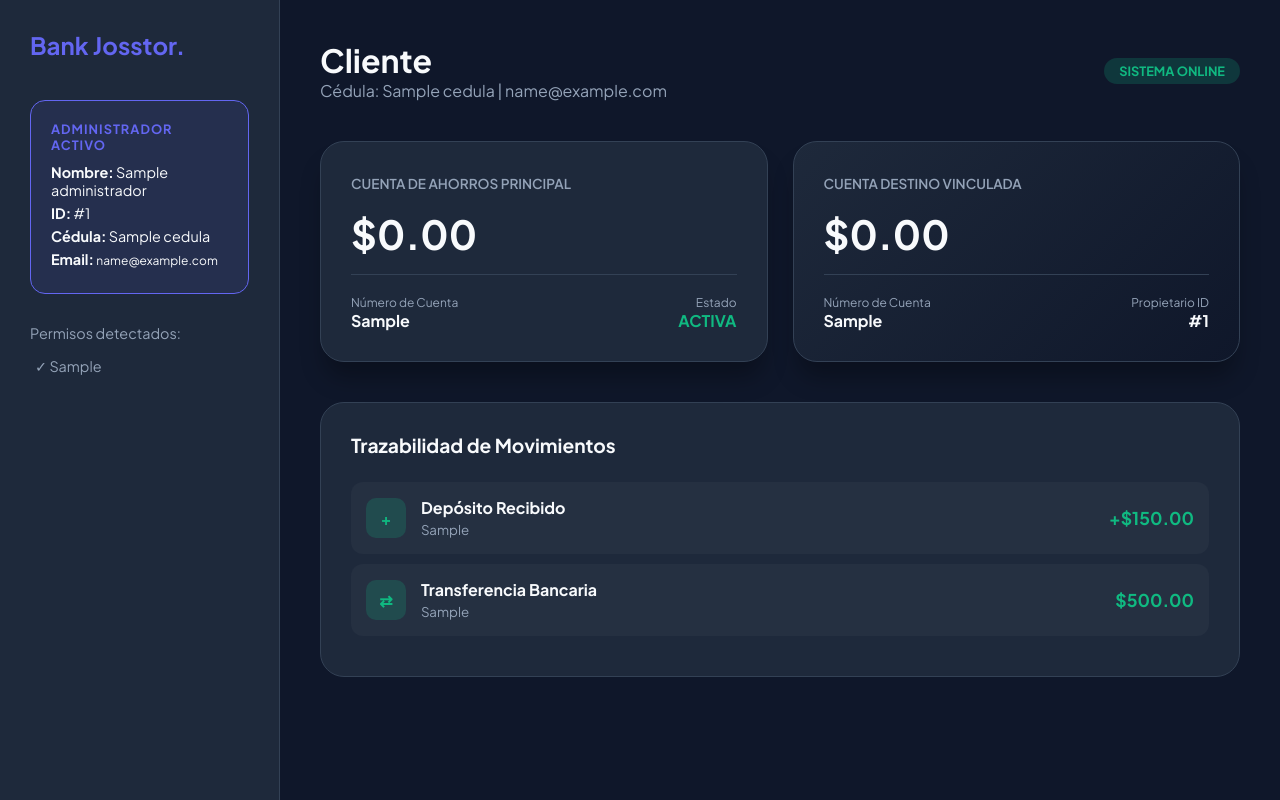
After one commit to GhelfoTech/Bank_PHP, a PHP site: template views/banco_view.php in a window 1280 px wide. The commit adds this page. Run offline with PHP 8.4, Linux system fonts and the light colour scheme; the template is opened without the code that fills it: most values are stand-ins (such as "Sample title", 1, 10 or a date in 2020).

Commit message:
added MVC structure

```diff
--- /dev/null
+++ b/views/banco_view.php
@@ -0,0 +1,150 @@
+<!DOCTYPE html>
+<html lang="es">
+<head>
+    <meta charset="UTF-8">
+    <meta name="viewport" content="width=device-width, initial-scale=1.0">
+    <title>Bank Josstor</title>
+    <link href="https://fonts.googleapis.com/css2?family=Plus+Jakarta+Sans:wght@300;400;600;700&display=swap" rel="stylesheet">
+    <style>
+        :root {
+            --bg: #0f172a;
+            --sidebar: #1e293b;
+            --card: #1e293b;
+            --accent: #6366f1;
+            --success: #10b981;
+            --danger: #f43f5e;
+            --text: #f8fafc;
+            --text-muted: #94a3b8;
+        }
+
+        * { margin: 0; padding: 0; box-sizing: border-box; font-family: 'Plus Jakarta Sans', sans-serif; }
+
+        body { background: var(--bg); color: var(--text); display: flex; min-height: 100vh; }
+
+        /* Sidebar con información del Administrador */
+        .sidebar { width: 280px; background: var(--sidebar); padding: 30px; border-right: 1px solid #334155; }
+        .admin-box { background: rgba(99, 102, 241, 0.1); padding: 20px; border-radius: 15px; border: 1px solid var(--accent); margin-bottom: 30px; }
+        .admin-box h4 { font-size: 0.8rem; color: var(--accent); text-transform: uppercase; letter-spacing: 1px; margin-bottom: 10px; }
+        .admin-info p { font-size: 0.9rem; margin-bottom: 5px; }
+
+        /* Contenedor Principal */
+        .main { flex: 1; padding: 40px; overflow-y: auto; }
+        .header { display: flex; justify-content: space-between; align-items: center; margin-bottom: 40px; }
+        .status-badge { background: rgba(16, 185, 129, 0.2); color: var(--success); padding: 5px 15px; border-radius: 20px; font-size: 0.8rem; font-weight: 700; }
+
+        /* Grid de Cuentas */
+        .grid { display: grid; grid-template-columns: repeat(auto-fit, minmax(350px, 1fr)); gap: 25px; margin-bottom: 40px; }
+        .card { background: var(--card); border-radius: 24px; padding: 30px; box-shadow: 0 20px 25px -5px rgba(0,0,0,0.3); position: relative; border: 1px solid #334155; }
+        .card-label { color: var(--text-muted); font-size: 0.85rem; font-weight: 600; }
+        .card-balance { font-size: 2.5rem; font-weight: 700; margin: 15px 0; }
+        .card-meta { display: flex; justify-content: space-between; border-top: 1px solid #334155; pt-20px; padding-top: 20px; margin-top: 10px;}
+        .meta-item span { display: block; font-size: 0.75rem; color: var(--text-muted); }
+        .meta-item b { font-size: 1rem; }
+
+        /* Historial de Movimientos */
+        .history { background: var(--card); border-radius: 24px; padding: 30px; border: 1px solid #334155; }
+        .history h3 { margin-bottom: 25px; font-size: 1.2rem; }
+        .log-row { display: flex; align-items: center; padding: 15px; background: rgba(255,255,255,0.03); border-radius: 12px; margin-bottom: 10px; }
+        .log-icon { width: 40px; height: 40px; border-radius: 10px; display: flex; align-items: center; justify-content: center; margin-right: 15px; font-weight: bold; }
+        .log-data { flex: 1; }
+        .log-data b { display: block; font-size: 1rem; }
+        .log-data small { color: var(--text-muted); }
+        .log-amount { font-weight: 700; font-size: 1.1rem; }
+
+        .success-bg { background: rgba(16, 185, 129, 0.2); color: var(--success); }
+        .danger-bg { background: rgba(244, 63, 94, 0.2); color: var(--danger); }
+    </style>
+</head>
+<body>
+    <aside class="sidebar">
+        <h2 style="margin-bottom: 40px; color: var(--accent)">Bank Josstor.</h2>
+
+        <div class="admin-box">
+            <h4>Administrador Activo</h4>
+            <div class="admin-info">
+                <p><b>Nombre:</b> <?php echo htmlspecialchars($administrador->getNombres()); ?></p>
+                <p><b>ID:</b> #<?php echo $administrador->getId(); ?></p>
+                <p><b>Cédula:</b> <?php echo htmlspecialchars($administrador->getCedula()); ?></p>
+                <p><b>Email:</b> <small><?php echo htmlspecialchars($administrador->getEmail()); ?></small></p>
+            </div>
+        </div>
+
+        <nav style="color: var(--text-muted); font-size: 0.9rem;">
+            <p style="margin-bottom: 15px;">Permisos detectados:</p>
+            <ul style="list-style: none; padding-left: 5px;">
+                <?php foreach($administrador->obtenerPermisos() as $permiso): ?>
+                    <li style="margin-bottom: 8px;">✓ <?php echo str_replace('_', ' ', $permiso); ?></li>
+                <?php endforeach; ?>
+            </ul>
+        </nav>
+    </aside>
+
+    <main class="main">
+        <header class="header">
+            <div>
+                <h1 style="font-size: 2rem;">Cliente</h1>
+                <p style="color: var(--text-muted)">Cédula: <?php echo htmlspecialchars($cliente->getCedula()); ?> | <?php echo htmlspecialchars($cliente->getEmail()); ?></p>
+            </div>
+            <span class="status-badge">SISTEMA ONLINE</span>
+        </header>
+
+        <section class="grid">
+            <div class="card">
+                <span class="card-label">CUENTA DE AHORROS PRINCIPAL</span>
+                <div class="card-balance">$<?php echo number_format($cuentaOrigen->getSaldo(), 2); ?></div>
+                <div class="card-meta">
+                    <div class="meta-item">
+                        <span>Número de Cuenta</span>
+                        <b><?php echo htmlspecialchars($cuentaOrigen->getNumeroCuenta()); ?></b>
+                    </div>
+                    <div class="meta-item" style="text-align: right;">
+                        <span>Estado</span>
+                        <b style="color: var(--success)">ACTIVA</b>
+                    </div>
+                </div>
+            </div>
+
+            <div class="card" style="background: linear-gradient(135deg, #1e293b 0%, #0f172a 100%);">
+                <span class="card-label">CUENTA DESTINO VINCULADA</span>
+                <div class="card-balance">$<?php echo number_format($cuentaDestino->getSaldo(), 2); ?></div>
+                <div class="card-meta">
+                    <div class="meta-item">
+                        <span>Número de Cuenta</span>
+                        <b><?php echo htmlspecialchars($cuentaDestino->getNumeroCuenta()); ?></b>
+                    </div>
+                    <div class="meta-item" style="text-align: right;">
+                        <span>Propietario ID</span>
+                        <b>#<?php echo $cuentaDestino->getUsuarioId(); ?></b>
+                    </div>
+                </div>
+            </div>
+        </section>
+
+        <section class="history">
+            <h3>Trazabilidad de Movimientos</h3>
+
+            <div class="log-row">
+                <div class="log-icon success-bg">+</div>
+                <div class="log-data">
+                    <b>Depósito Recibido</b>
+                    <small><?php echo htmlspecialchars($depositoMensaje); ?></small>
+                </div>
+                <div class="log-amount" style="color: var(--success)">+$150.00</div>
+            </div>
+
+            <div class="log-row">
+                <div class="log-icon <?php echo $transferenciaExitosa ? 'success-bg' : 'danger-bg'; ?>">
+                    <?php echo $transferenciaExitosa ? '⇄' : '✕'; ?>
+                </div>
+                <div class="log-data">
+                    <b>Transferencia Bancaria</b>
+                    <small><?php echo htmlspecialchars($transferenciaMensaje); ?></small>
+                </div>
+                <div class="log-amount" style="color: <?php echo $transferenciaExitosa ? 'var(--success)' : 'var(--danger)'; ?>">
+                    $500.00
+                </div>
+            </div>
+        </section>
+    </main>
+</body>
+</html>
```
Also changed, not shown: assets/css/styles.css (+27 -84 lines), controllers/BancoController.php (added, +21 -0 lines), index.php (deleted, +0 -130 lines).
